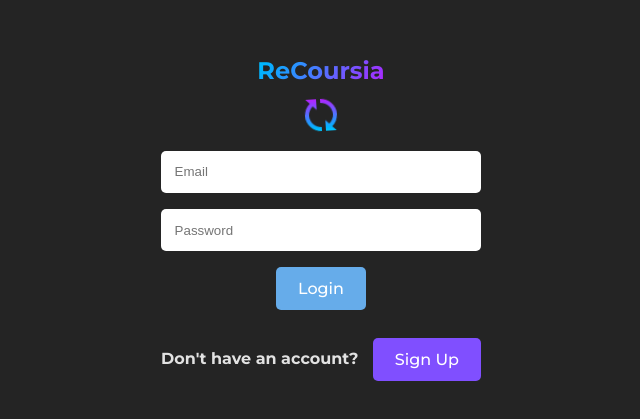
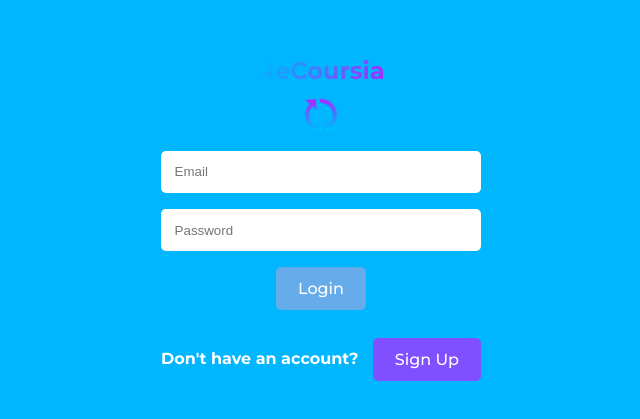
Before and after one commit to EyasSh/WiresharkClone, a React (Vite) app in the folder client/: page / in a window 1280 px wide. Shown: the part 177-596 px from the top of the page, without its empty margins (319-959 px from the left). Built offline with nearby package versions, Linux system fonts and the light colour scheme; what @microsoft/signalr would draw is missing.

Commit message:
removed extra :root from index.css

```diff
--- a/client/src/index.css
+++ b/client/src/index.css
@@ -98,20 +98,6 @@
     }
   }
 }
-:root {
-  font-family: "Montserrat", Inter, system-ui, Avenir, Helvetica, Arial, sans-serif;
-  line-height: 1.5;
-  font-weight: 400;
-  color-scheme: light dark;
-
-  color: rgba(255, 255, 255, 0.87);
-  background-color: #242424;
-  font-synthesis: none;
-  text-rendering: optimizeLegibility;
-  -webkit-font-smoothing: antialiased;
-  -moz-osx-font-smoothing: grayscale;
-  height: max-content;
-}
 
 [data-theme='light'] {
   color: #ffffff;
```
Also changed, not shown: 10 other files (tests, documents, lock files or other folders).
